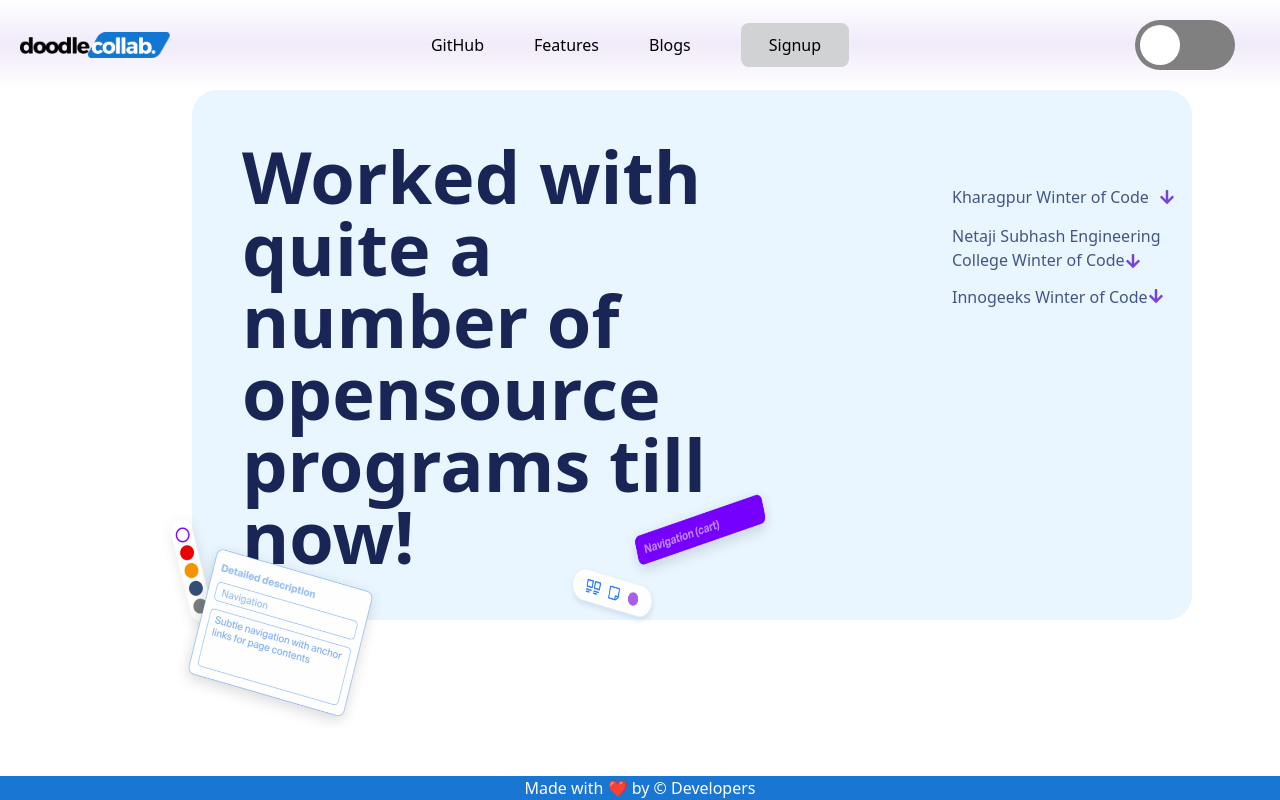
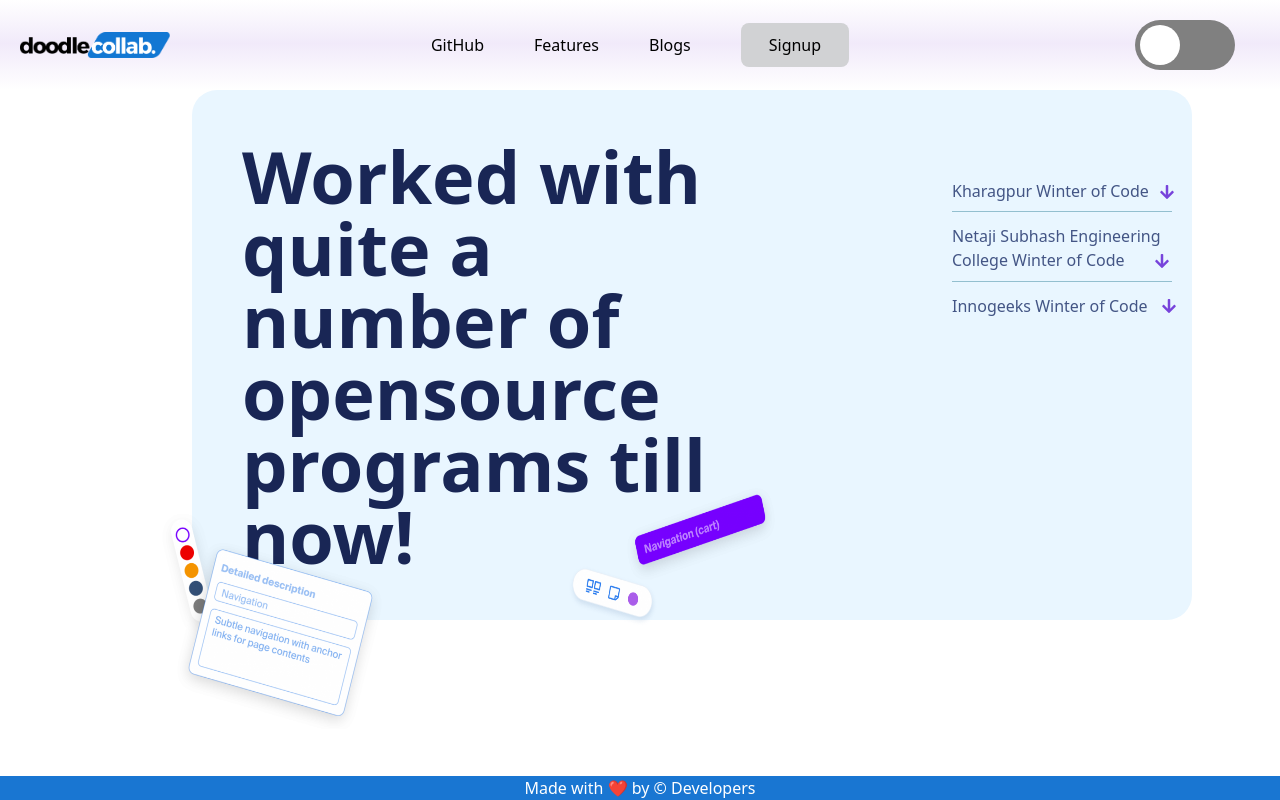
Before and after one commit to WikiPortal/DoodleCollab, a React (Vite) app: page /features in a window 1280 px wide. Built offline with nearby package versions, Linux system fonts and the light colour scheme.

Commit message:
Updated feature page

```diff
--- a/src/pages/Features/Features.jsx
+++ b/src/pages/Features/Features.jsx
@@ -9,29 +9,30 @@ import React from "react";
 
 const Features = () => {
   return (
-      <Grid container sx={{marginLeft:'15%', backgroundColor:'#E9F6FF', height:'530px', maxWidth:'1000px', borderRadius:'25px'}}>
-        <Grid container sx={{marginTop:'5%', height:'70%', marginLeft:'5%', maxWidth:'550px'}}>
-          <p className="text-7xl .leading-snug font-black" style={{color:'#192655'}}>Worked with quite a number of opensource programs till now!</p>
-          <img src={img1} style={{marginLeft:'-25%', marginTop:'-12%', width:'60%', height:'60%'}}/>
-          <img src={img2} style={{width:'50%', height:'60%', marginTop:'-20%', marginLeft:'15%'}}/>
-
+    <Grid container sx={{ marginLeft: '15%', backgroundColor: '#E9F6FF', height: '530px', maxWidth: '1000px', borderRadius: '25px' }}>
+      <Grid container sx={{ marginTop: '5%', height: '70%', marginLeft: '5%', maxWidth: '550px' }}>
+        <p className="text-7xl .leading-snug font-black" style={{ color: '#192655' }}>Worked with quite a number of opensource programs till now!</p>
+        <img src={img1} style={{ marginLeft: '-25%', marginTop: '-12%', width: '60%', height: '60%' }} alt="img1" />
+        <img src={img2} style={{ width: '50%', height: '60%', marginTop: '-20%', marginLeft: '15%' }} alt="img2" />
       </Grid>
 
-        <Grid container sx={{ height:'200px', maxWidth:'450px', marginLeft:'75%', marginTop:'-45%'}}>
-          <div style={{display: 'flex', alignItems: 'center', marginTop:'25%'}}>
-            <Link to="https://kwoc.kossiitkgp.org/" style={{paddingLeft:'10px', paddingRight:'10px', color:'#435585'}} className="font-medium text-base">Kharagpur Winter of Code</Link>
-            <FaArrowDown style={{color:'#7743DB'}} />
+      <Grid container sx={{ height: '200px', maxWidth: '450px', marginLeft: '75%', marginTop: '-45%' }}>
+        <div style={{ display: 'flex', alignItems: 'center', marginTop: '25%' }}>
+          <Link to="https://kwoc.kossiitkgp.org/" style={{ paddingLeft: '10px', paddingRight: '10px', color: '#435585' }} className="font-medium text-base">Kharagpur Winter of Code
+          <FaArrowDown style={{ color: '#7743DB', marginTop:'-10%', marginLeft:'105%' }} /></Link>
         </div>
-          <div style={{display: 'flex', alignItems: 'center', marginTop:'-11%', width:'400px', paddingTop:'30px'}}>
-            <Link to="https://winterofcode.com/ " style={{paddingLeft:'10px', color:'#435585'}} className="font-medium text-base">Netaji Subhash Engineering College Winter of Code <FaArrowDown style={{color:'#7743DB',marginTop:'-8%', marginLeft:'72%'}} /> </Link>
+        <hr style={{ width: '400px',   marginLeft: '10px', marginTop: '10px', marginBottom: '5px', borderColor: '#93BFCF', marginRight:'20px' }} />
+        <div style={{ display: 'flex', alignItems: 'center', marginTop: '-11%', width: '400px', paddingTop: '30px' }}>
+          <Link to="https://winterofcode.com/ " style={{ paddingLeft: '10px', color: '#435585' }} className="font-medium text-base">Netaji Subhash Engineering College Winter of Code <FaArrowDown style={{ color: '#7743DB', marginTop: '-8%', marginLeft: '84%' }} /> </Link>
         </div>
-          <div style={{display: 'flex', alignItems: 'center', marginTop:'-11%', width:'400px', paddingTop:'30px' }}>
-            <Link to="https://iwoc.codes/" style={{paddingLeft:'10px', color:'#435585'}} className="font-medium text-base"> Innogeeks Winter of Code</Link>
-            <FaArrowDown style={{color:'#7743DB', marginTop:'-1%' }} />
+        <hr style={{ width: '400px', marginLeft: '10px', marginTop: '10px', marginBottom: '5px', borderColor: '#93BFCF', marginRight:'20px'  }} />
+        <div style={{ display: 'flex', alignItems: 'center', marginTop: '-11%', width: '400px', paddingTop: '30px' }}>
+          <Link to="https://iwoc.codes/" style={{ paddingLeft: '10px', color: '#435585' }} className="font-medium text-base"> Innogeeks Winter of Code <FaArrowDown style={{ color: '#7743DB', marginTop: '-10%', marginLeft:'107%' }} /></Link>
+
         </div>
       </Grid>
-
     </Grid>
   );
 };
+
 export default Features;
```
Lines whose indentation alone changed are shown as unchanged.
